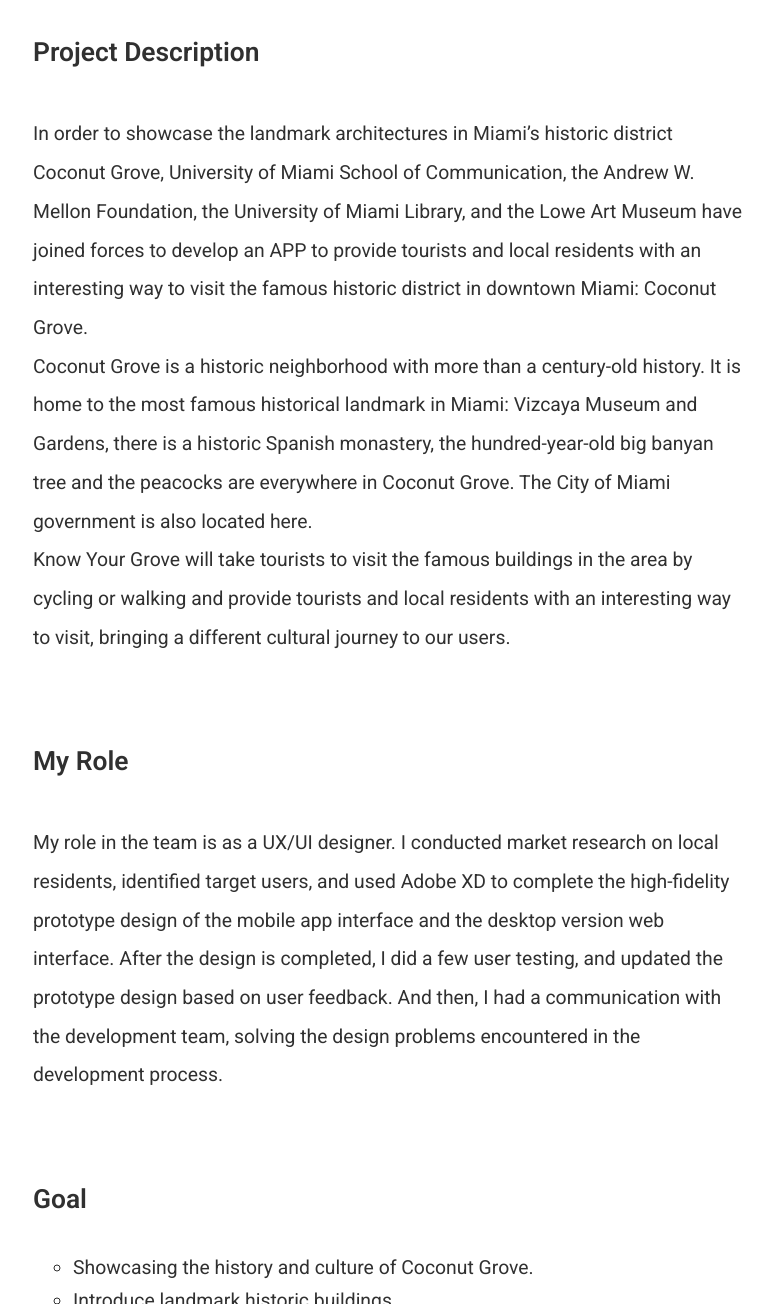
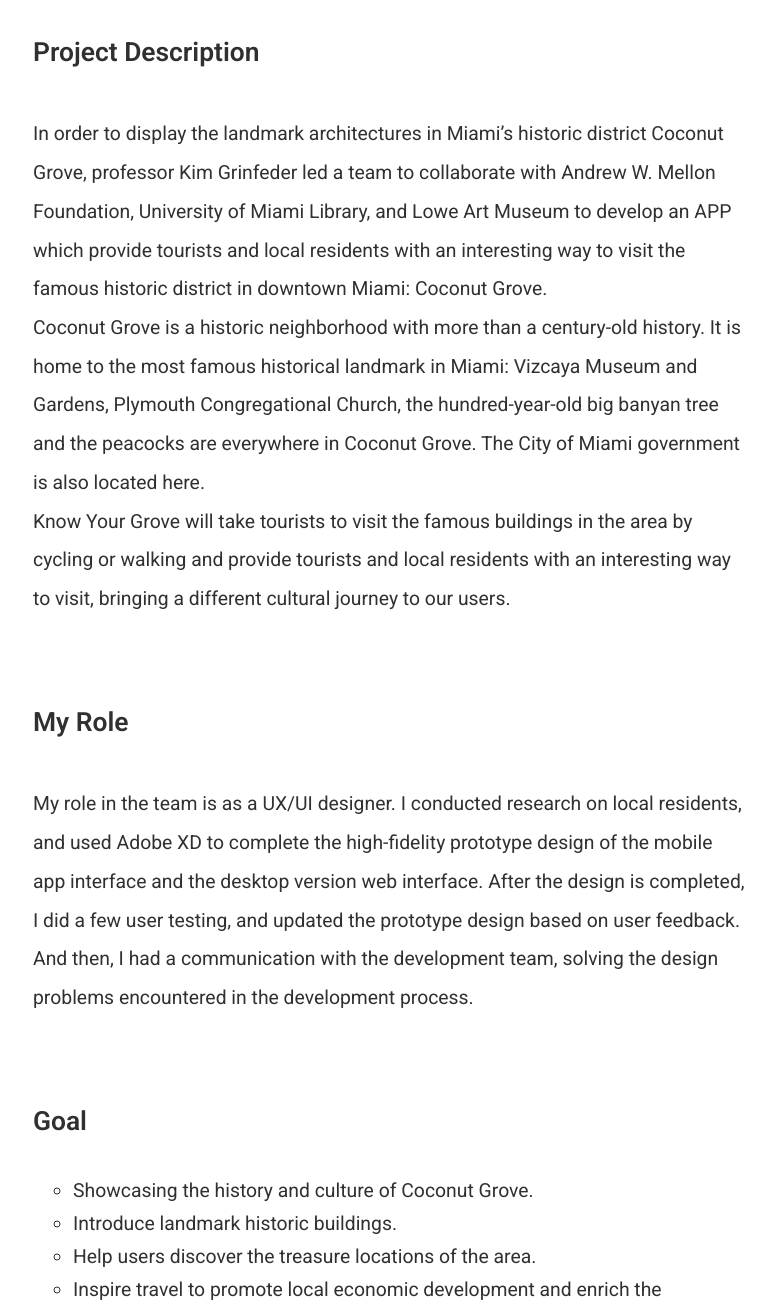
Before and after one commit to harrisonzh/Portfolio, a plain HTML site: page know-your-grove.html in a window 1280 px wide. Shown: the part 1042-2346 px from the top of the page, without its empty margins (251-1026 px from the left). Drawn offline with Linux system fonts and the light colour scheme.

Commit message:
Update know-your-grove.html

```diff
--- a/know-your-grove.html
+++ b/know-your-grove.html
@@ -45,14 +45,14 @@
 
   <div>
     <h2>Project Description</h2>
-    <p>In order to showcase the landmark architectures in Miami’s historic district Coconut Grove, University of Miami School of Communication, the Andrew W. Mellon Foundation, the University of Miami Library, and the Lowe Art Museum have joined forces to develop an APP to provide tourists and local residents with an interesting way to visit the famous historic district in downtown Miami: Coconut Grove.
-    <br>Coconut Grove is a historic neighborhood with more than a century-old history. It is home to the most famous historical landmark in Miami: Vizcaya Museum and Gardens, there is a historic Spanish monastery, the hundred-year-old big banyan tree and the peacocks are everywhere in Coconut Grove. The City of Miami government is also located here.
+    <p>In order to display the landmark architectures in Miami’s historic district Coconut Grove, professor Kim Grinfeder led a team to collaborate with Andrew W. Mellon Foundation, University of Miami Library, and Lowe Art Museum to develop an APP which provide tourists and local residents with an interesting way to visit the famous historic district in downtown Miami: Coconut Grove.
+    <br>Coconut Grove is a historic neighborhood with more than a century-old history. It is home to the most famous historical landmark in Miami: Vizcaya Museum and Gardens, Plymouth Congregational Church, the hundred-year-old big banyan tree and the peacocks are everywhere in Coconut Grove. The City of Miami government is also located here.
     <br>Know Your Grove will take tourists to visit the famous buildings in the area by cycling or walking and provide tourists and local residents with an interesting way to visit, bringing a different cultural journey to our users.</p>
   </div>
 
     <div>
     <h2>My Role</h2>
-    <p>My role in the team is as a UX/UI designer. I conducted market research on local residents, identified target users, and used Adobe XD to complete the high-fidelity prototype design of the mobile app interface and the desktop version web interface. After the design is completed, I did a few user testing, and updated the prototype design based on user feedback. And then, I had a communication with the development team, solving the design problems encountered in the development process.</p>
+    <p>My role in the team is as a UX/UI designer. I conducted research on local residents, and used Adobe XD to complete the high-fidelity prototype design of the mobile app interface and the desktop version web interface. After the design is completed, I did a few user testing, and updated the prototype design based on user feedback. And then, I had a communication with the development team, solving the design problems encountered in the development process.</p>
   </div>
 
   <div>
```
